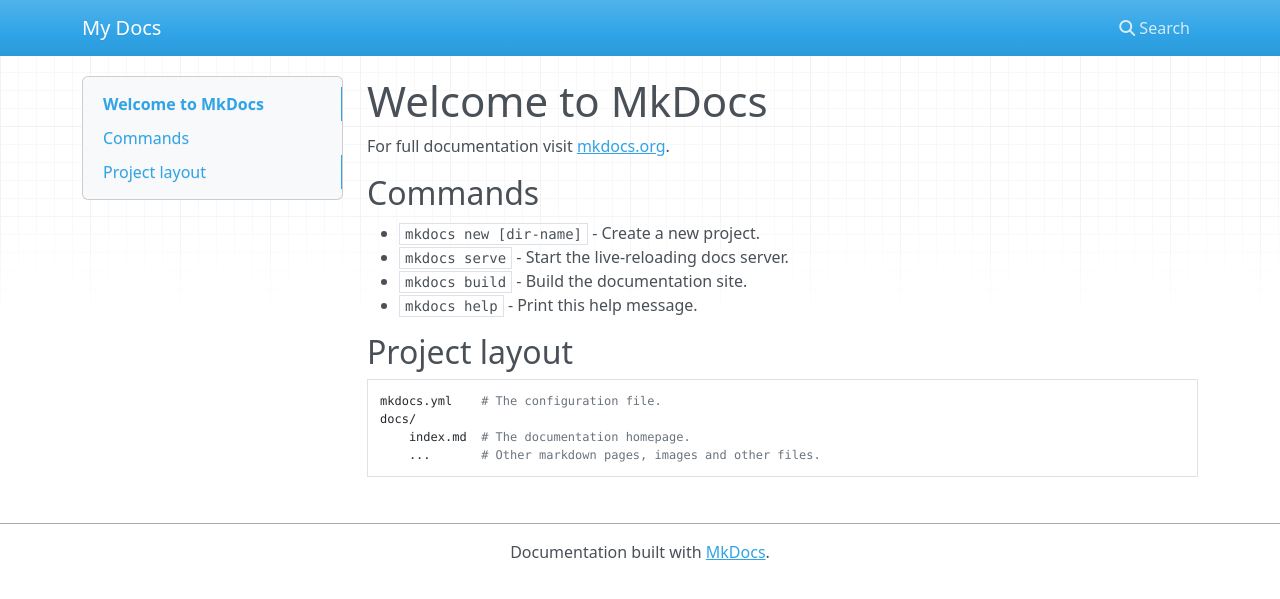
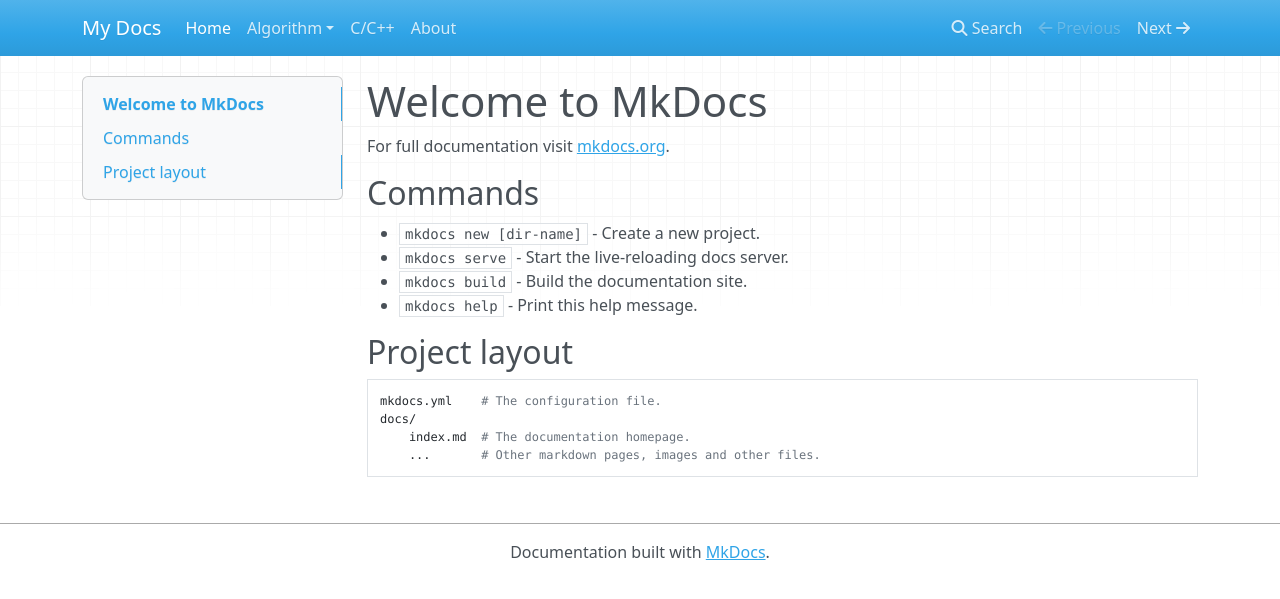
Before and after one commit to wusewolf/mydocs, an MkDocs documentation site: the page built from docs/index.md, in a window 1280 px wide. Shown: the top 599 px of the page. Built offline with MkDocs 1.6.1, drawn with Linux system fonts in a browser that asks for light colours; nearby versions of some CDN libraries; old or Windows-style settings are respelled for this version of MkDocs.

Commit message:
to make framework docs

```diff
--- a/mkdocs.yml
+++ b/mkdocs.yml
@@ -1 +1,7 @@
 site_name: My Docs
+pages:
+    - Home: index.md
+    - Algorithm:
+      - binany_search: algorithm.md
+    - C/C++: cc.md
+    - About: about.md
```
Also changed, not shown: docs/about.md (added, +2 -0 lines), docs/algorithm.md (added), docs/cc.md (added), docs/img/favicon.ico (added).
